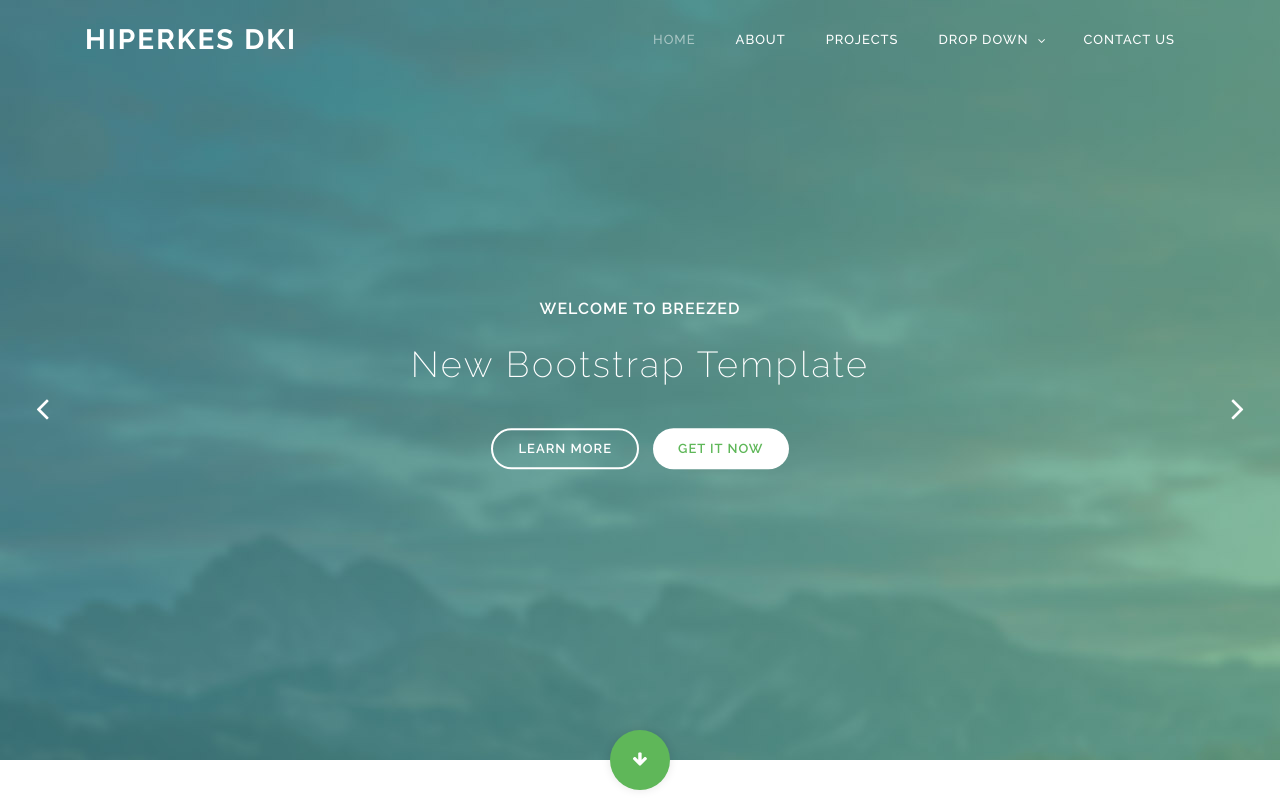
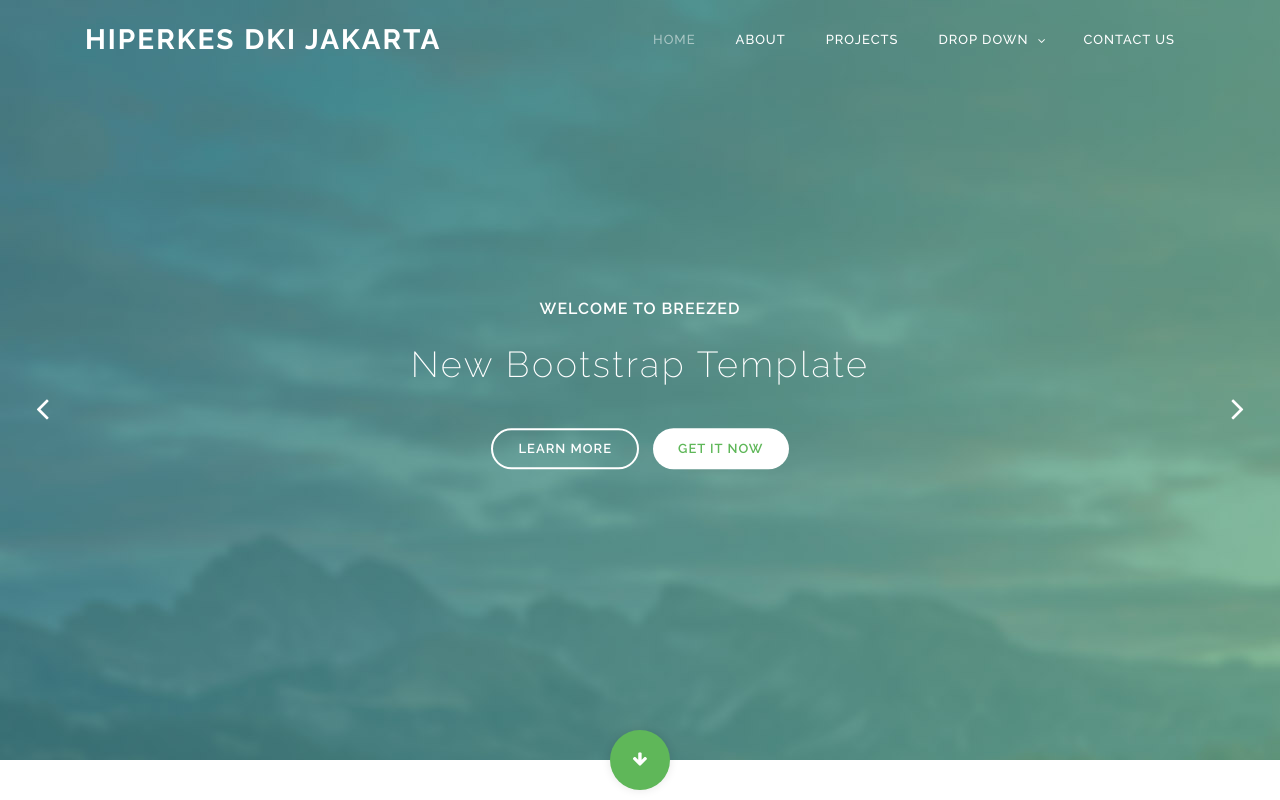
Before and after one commit to ziianw/portofolio-zianwahidi, a plain HTML site: page HiperkesDKI-01/index.html in a window 1280 px wide. Shown: the top 800 px of the page. Drawn offline with Linux system fonts and the light colour scheme.

Commit message:
add wording on navbar

```diff
--- a/HiperkesDKI-01/index.html
+++ b/HiperkesDKI-01/index.html
@@ -8,7 +8,7 @@
     <link href="https://fonts.googleapis.com/css?family=Raleway:100,200,300,400,500,600,700,800,900&display=swap" rel="stylesheet">
     <link rel="shortcut icon" href="https://ziianw.github.io/portofolio-zianwahidi/HiperkesDKI-01/assets/images/hiperkes.png" type="image/svg+xml">
 
-    <title>Breezed HTML Bootstrap Template</title>
+    <title>Hiperkes DKI Jakarta</title>
     <meta content="Hiperkes DKI Jakarta" name="keywords">
     <meta content="Hello World! I am an undergraduate of informatics engineering at Paramadina University. As a worker while studying, I can manage my time according to priorities, be responsible for what I have, be disciplined, and adapt quickly." name="description">
     <meta content="zianwhd" name="author">
@@ -57,7 +57,7 @@ https://templatemo.com/tm-543-breezed
                     <nav class="main-nav">
                         <!-- ***** Logo Start ***** -->
                         <a href="index.html" class="logo">
-                            HIPERKES DKI
+                            HIPERKES DKI Jakarta
                         </a>
                         <!-- ***** Logo End ***** -->
                         <!-- ***** Menu Start ***** -->
```
